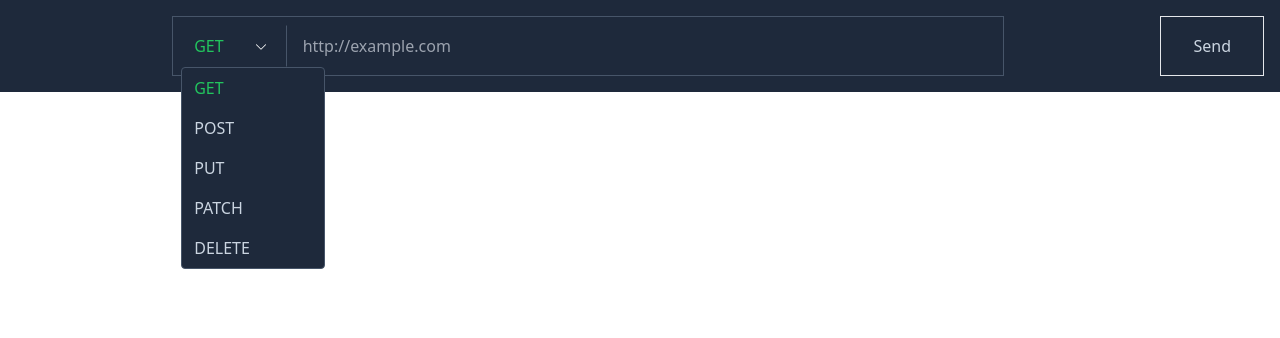
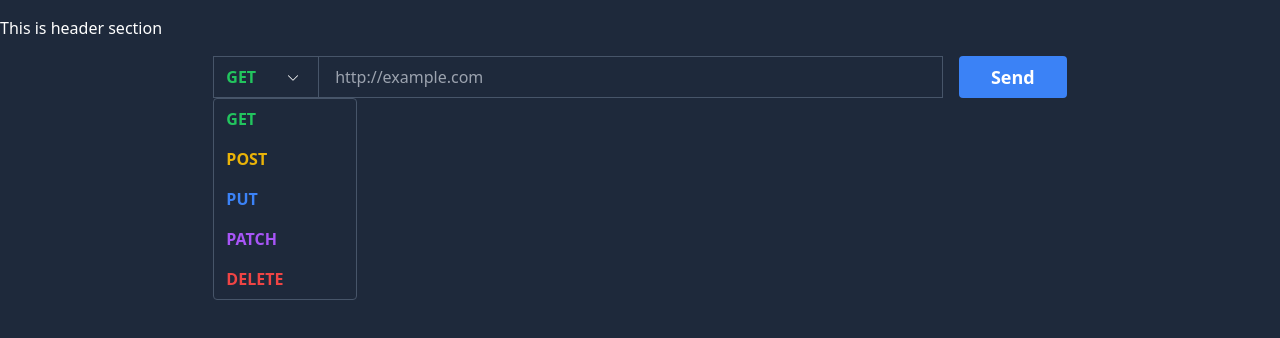
Before and after one commit to FahadulShadhin/my-mini-postman, a React (Vite) app: page / in a window 1280 px wide. Both pictures are taken after a click on the button "GET". Shown: the top 338 px of the page. Built offline with nearby package versions, Linux system fonts and the light colour scheme.

Commit message:
http request section design complete

```diff
--- a/src/App.tsx
+++ b/src/App.tsx
@@ -1,17 +1,11 @@
-import DropdownMenu from './components/DropdownMenu';
+import HeaderComponent from './components/HeaderComponent';
+import HTTPRequestComponent from './components/HTTPRequestComponent';
 
 function App() {
   return (
-    <div className="bg-slate-800 text-slate-300 p-4 flex">
-      <div className="mx-auto sm:w-full md:w-4/5 lg:w-2/3 p-2 flex border border-slate-600">
-        <DropdownMenu />
-        <input
-          type="url"
-          className="px-4 py-2 bg-slate-800 text-white focus:outline-none focus:ring-0 flex-grow w-full"
-          placeholder="http://example.com"
-        />
-      </div>
-      <button className="px-8 border">Send</button>
+    <div className="bg-slate-800 h-screen">
+      <HeaderComponent />
+      <HTTPRequestComponent />
     </div>
   );
 }
--- /dev/null
+++ b/src/components/Button.tsx
@@ -0,0 +1,13 @@
+type ButtonProps = {
+  text: string;
+};
+
+const Button = ({ text }: ButtonProps) => {
+  return (
+    <button className="text-white text-[18px] bg-blue-500 hover:bg-blue-700 px-8 ml-4 font-bold rounded">
+      {text}
+    </button>
+  );
+};
+
+export default Button;
--- a/src/components/DropdownMenu.tsx
+++ b/src/components/DropdownMenu.tsx
@@ -2,7 +2,12 @@ import { useState, useRef, useEffect } from 'react';
 import DownArrow from './icons/DownArrow';
 
 type DropdownOption = 'GET' | 'POST' | 'PUT' | 'PATCH' | 'DELETE';
-type DropdownOptionColor = 'green' | 'yellow' | 'blue' | 'purple' | 'red';
+type DropdownOptionColor =
+  | 'text-green-500'
+  | 'text-yellow-500'
+  | 'text-blue-500'
+  | 'text-purple-500'
+  | 'text-red-500';
 type DropdownOptions = [DropdownOption, DropdownOptionColor];
 
 const DropdownMenu = () => {
@@ -10,17 +15,16 @@ const DropdownMenu = () => {
   const [selectedOption, setSelectedOption] = useState<null | DropdownOption>(
     null
   );
-  const [buttonColor, setButtonColor] = useState<null | DropdownOptionColor>(
-    null
-  );
+  const [buttonTextColor, setbuttonTextColor] =
+    useState<null | DropdownOptionColor>(null);
   const dropdownRef = useRef<HTMLDivElement>(null);
 
   const dropdownOptions: DropdownOptions[] = [
-    ['GET', 'green'],
-    ['POST', 'yellow'],
-    ['PUT', 'blue'],
-    ['PATCH', 'purple'],
-    ['DELETE', 'red'],
+    ['GET', 'text-green-500'],
+    ['POST', 'text-yellow-500'],
+    ['PUT', 'text-blue-500'],
+    ['PATCH', 'text-purple-500'],
+    ['DELETE', 'text-red-500'],
   ];
 
   useEffect(() => {
@@ -48,29 +52,29 @@ const DropdownMenu = () => {
     color: DropdownOptionColor
   ) => {
     setSelectedOption(option);
-    setButtonColor(color);
+    setbuttonTextColor(color);
     setIsOpen(false);
   };
 
   return (
     <div className="relative inline-block" ref={dropdownRef}>
       <button
-        className={`bg-slate-800 px-3 py-2 border border-slate-800 border-r-slate-600
-                    ${buttonColor ? `text-${buttonColor}-500` : `text-green-500`} flex`}
+        className={`bg-slate-800 px-3 py-2 border border-slate-600 border-r-0 font-bold
+                    ${buttonTextColor ? `${buttonTextColor}` : `text-green-500`} flex`}
         onClick={handleToggle}
       >
         {selectedOption ? selectedOption : 'GET'}
-        <div className='pl-8 pr-2 mt-2'>
+        <div className="pl-8 pr-2 mt-2">
           <DownArrow fill={'#ffffff'} height={'10px'} width={'10px'} />
         </div>
       </button>
       {isOpen && (
         <ul className="absolute top-full left-0 bg-slate-800 border border-slate-600 rounded w-36 z-[9999]">
-          {dropdownOptions.map(([option, color], index) => (
+          {dropdownOptions.map(([option, textColor], index) => (
             <li
-              key={`${option}-${index}-${color}`}
-              className={`hover:bg-slate-700 px-3 py-2 cursor-pointer text-${color}-500`}
-              onClick={() => handleOptionClick(option, color)}
+              key={`${option}-${index}`}
+              className={`hover:bg-slate-700 px-3 py-2 font-bold cursor-pointer ${textColor}`}
+              onClick={() => handleOptionClick(option, textColor)}
             >
               {option}
             </li>
--- /dev/null
+++ b/src/components/HTTPRequestComponent.tsx
@@ -0,0 +1,20 @@
+import Button from './Button';
+import DropdownMenu from './DropdownMenu';
+
+const HTTPRequestComponent = () => {
+  return (
+    <div className="flex justify-around">
+      <div className="mx-auto sm:w-full md:w-4/5 lg:w-2/3 flex">
+        <DropdownMenu />
+        <input
+          type="url"
+          className="px-4 py-2 bg-inherit text-white focus:outline-none focus:ring-0 flex-grow border border-slate-600"
+          placeholder="http://example.com"
+        />
+        <Button text={'Send'} />
+      </div>
+    </div>
+  );
+};
+
+export default HTTPRequestComponent;
--- /dev/null
+++ b/src/components/HeaderComponent.tsx
@@ -0,0 +1,10 @@
+
+const HeaderComponent = () => {
+  return (
+    <div className="text-white py-4">
+      <h1>This is header section</h1>
+    </div>
+  )
+}
+
+export default HeaderComponent
--- a/src/components/icons/DownArrow.tsx
+++ b/src/components/icons/DownArrow.tsx
@@ -1,11 +1,10 @@
-
 type DownArrowProps = {
   fill: string;
   height: string;
   width: string;
-}
+};
 
-const DownArrow = ({fill, height, width}: DownArrowProps) => {
+const DownArrow = ({ fill, height, width }: DownArrowProps) => {
   return (
     <svg
       fill={fill}
```
